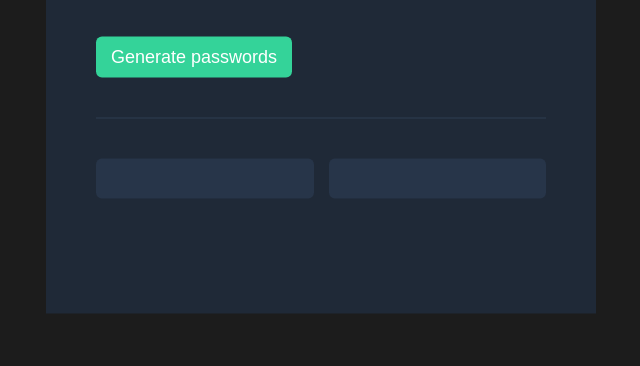
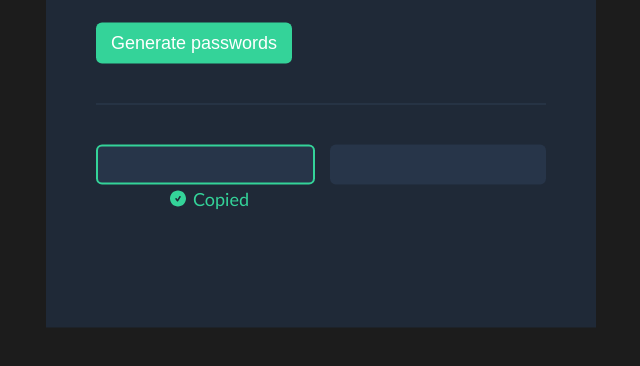
Before and after one commit to Yaskierix/Random-Password, a website built with Vite: page index.html in a window 1280 px wide. Both pictures are taken after a click on the element 523 px from the left and 542 px from the top of the page. Shown: the part 364-730 px from the top of the page, without its empty margins (319-959 px from the left). Built offline with nearby package versions, Linux system fonts and the light colour scheme.

Commit message:
Adding copied message with border

```diff
--- a/index.html
+++ b/index.html
@@ -1,19 +1,24 @@
 <html>
   <head>
-        <meta name="viewport" content="width=device-width, initial-scale=1.0">
-        <link rel="stylesheet" href="style.css" type='text/css'>
+    <meta name="viewport" content="width=device-width, initial-scale=1.0" />
+    <link rel="stylesheet" href="style.css" type="text/css" />
   </head>
   <body>
     <div class="layout">
       <div class="content">
-                <h1>Generate a <br><span>random password</span></h1>
+        <h1>Generate a <br /><span>random password</span></h1>
         <p>Never use an insecure password again.</p>
         <button onclick="generatePassword()">Generate passwords</button>
         <span></span>
         <div class="outputs">
-                <span class="output" id="output-el1"></span>
-                <span class="output" id="output-el2"></span>
+          <span class="output" id="output-el1" data-target="copied1"></span>
+          <span class="output" id="output-el2" data-target="copied2"></span>
         </div>
+        <div class="messages">
+            <p class="copied hidden" id="copied1"><svg class="icon" fill="currentColor" xmlns="http://www.w3.org/2000/svg" viewBox="0 0 640 640"><path d="M320 576C461.4 576 576 461.4 576 320C576 178.6 461.4 64 320 64C178.6 64 64 178.6 64 320C64 461.4 178.6 576 320 576zM404.4 276.7L324.4 404.7C320.2 411.4 313 415.6 305.1 416C297.2 416.4 289.6 412.8 284.9 406.4L236.9 342.4C228.9 331.8 231.1 316.8 241.7 308.8C252.3 300.8 267.3 303 275.3 313.6L302.3 349.6L363.7 251.3C370.7 240.1 385.5 236.6 396.8 243.7C408.1 250.8 411.5 265.5 404.4 276.8z"/></svg>Copied</p>
+            <p class="copied hidden" id="copied2"><svg class="icon" fill="currentColor" xmlns="http://www.w3.org/2000/svg" viewBox="0 0 640 640"><path d="M320 576C461.4 576 576 461.4 576 320C576 178.6 461.4 64 320 64C178.6 64 64 178.6 64 320C64 461.4 178.6 576 320 576zM404.4 276.7L324.4 404.7C320.2 411.4 313 415.6 305.1 416C297.2 416.4 289.6 412.8 284.9 406.4L236.9 342.4C228.9 331.8 231.1 316.8 241.7 308.8C252.3 300.8 267.3 303 275.3 313.6L302.3 349.6L363.7 251.3C370.7 240.1 385.5 236.6 396.8 243.7C408.1 250.8 411.5 265.5 404.4 276.8z"/></svg>Copied</p>
+        </div>
+
       </div>
     </div>
     <script src="index.js" type="module"></script>
--- a/index.js
+++ b/index.js
@@ -7,11 +7,22 @@ let randomPassword1 = [];
 let randomPassword2 = [];
 let output1 = document.querySelector("#output-el1");
 let output2 = document.querySelector("#output-el2");
+let copiedItem = document.querySelectorAll(".copied");
 
 [output1, output2].forEach((element) => {
   element.addEventListener('click', () =>{
     const text = element.textContent;
     navigator.clipboard.writeText(text);
+    [output1, output2].forEach((element) => element.classList.remove('border'));
+    element.classList.add('border');
+    const targetId = element.dataset.target;
+    copiedItem.forEach(copy =>{
+      if(copy.id === targetId){
+        copy.classList.remove('hidden');
+      } else {
+        copy.classList.add('hidden');
+      }
+    })
   })
 })
 
--- a/style.scss
+++ b/style.scss
@@ -1,6 +1,7 @@
 $color_1: white;
 $color_2: #34d399;
-$font-family_1: 'Trebuchet MS', 'Lucida Sans Unicode', 'Lucida Grande', 'Lucida Sans', Arial, sans-serif;
+$font-family_1: "Trebuchet MS", "Lucida Sans Unicode", "Lucida Grande",
+  "Lucida Sans", Arial, sans-serif;
 
 * {
   box-sizing: border-box;
@@ -34,7 +35,7 @@ body {
       color: $color_2;
     }
   }
-	>span {
+  > span {
     height: 1px;
     background: #2f3e53;
     display: inline-block;
@@ -77,5 +78,30 @@ body {
       font-size: 18px;
       cursor: pointer;
     }
+    .border {
+      border: 2px solid $color_2;
     }
   }
+  .messages {
+    display: flex;
+    flex-direction: row;
+    .hidden {
+      visibility: hidden;
+    }
+    .copied {
+      text-align: center;
+      width: 100%;
+      color: $color_2;
+      display: flex;
+      flex-direction: row;
+      justify-content: center;
+      align-items: center;
+      gap: 5px;
+      .icon {
+        color: $color_2;
+        width: 20px;
+        height: 20px;
+      }
+    }
+  }
+}
```
Also changed, not shown: assets/css/style.css (added), 1 other file. Lines whose indentation alone changed are shown as unchanged.
